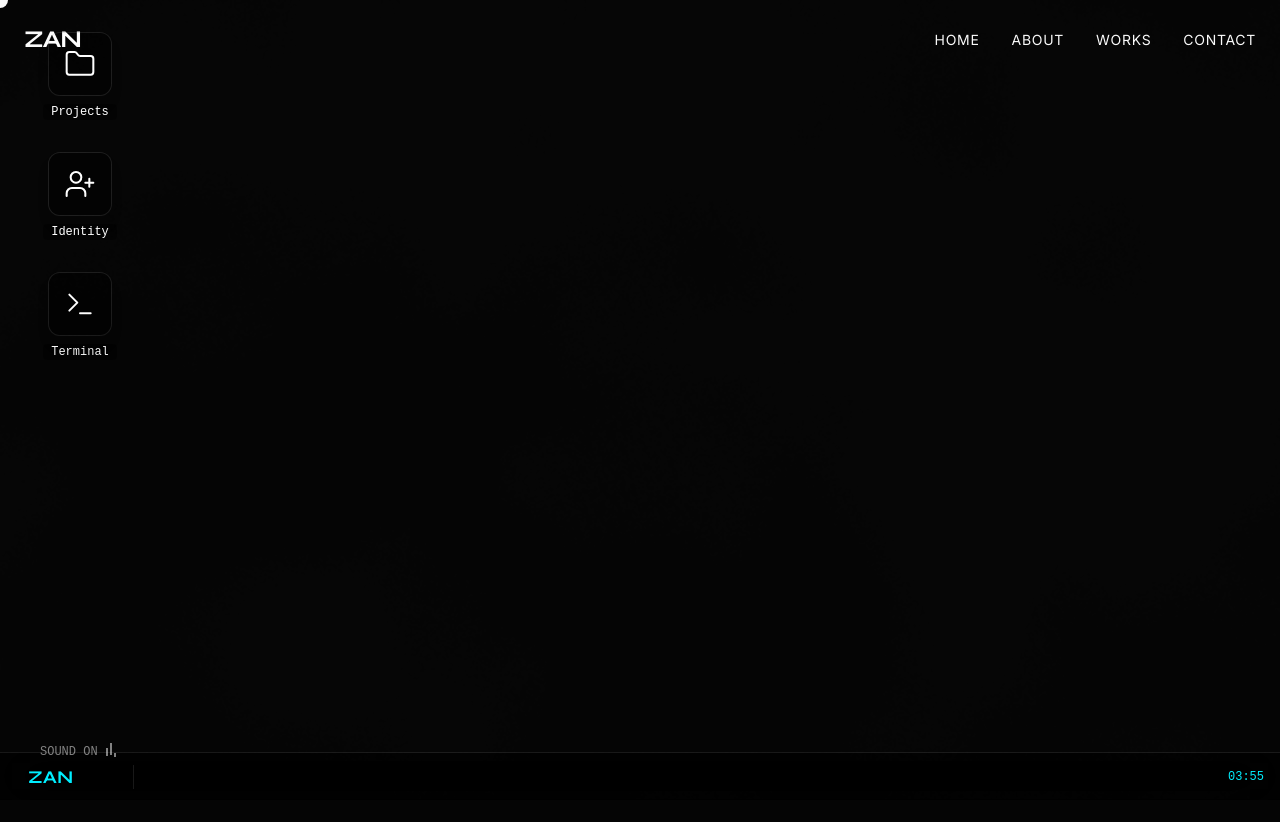
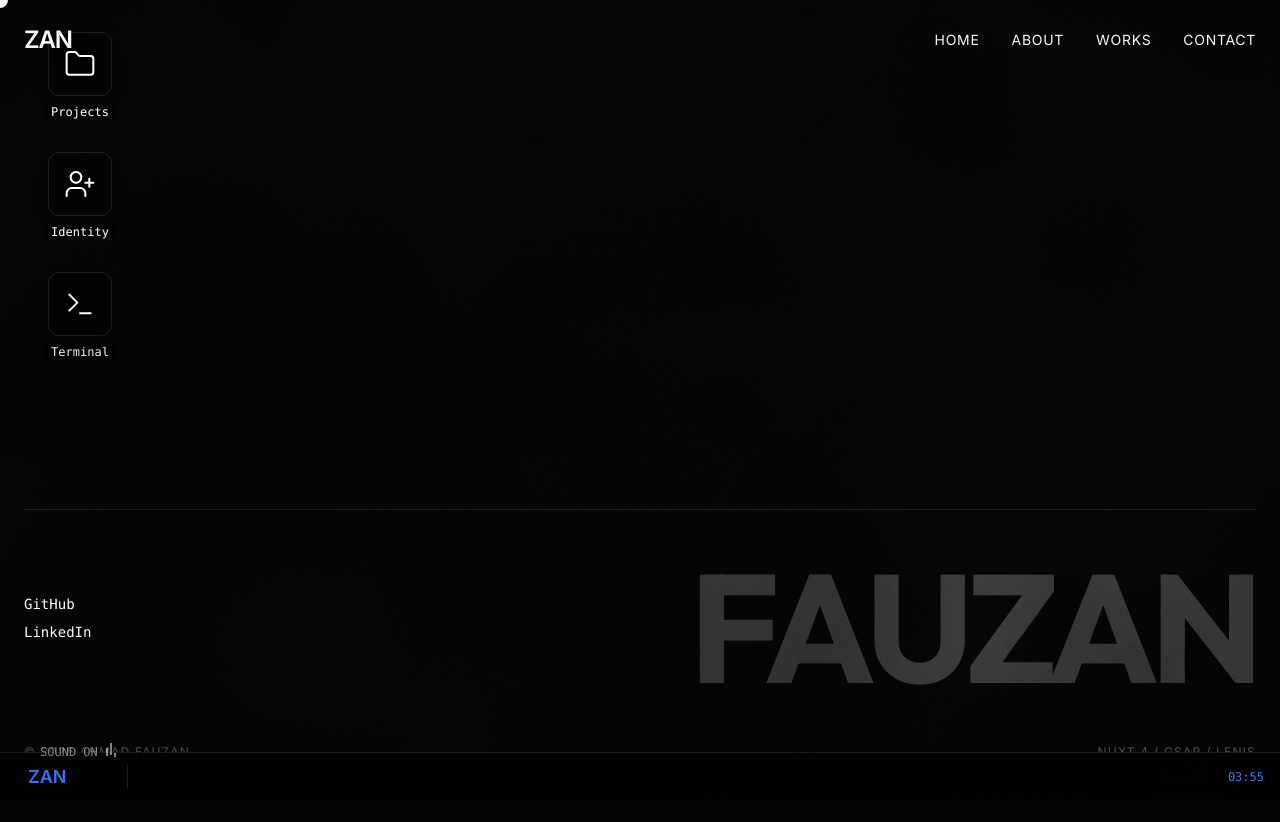
Before and after one commit to zannn1019/portfolio, a Nuxt app: page / in a window 1280 px wide. Shown: the top 822 px of the page. Built offline with nearby package versions, Linux system fonts and the light colour scheme.

Commit message:
Revert "discord"
This reverts commit 24a3f28e1270ab1cf0fd23495b377e68032cd075.

```diff
--- a/app/assets/css/main.css
+++ b/app/assets/css/main.css
@@ -9,18 +9,17 @@
 @tailwind utilities;
 
 :root {
-  /* Cyber-System Palette */
+  /* Ethereal Brutalism Palette */
   --color-void: #050505;
-  --color-surface: #0a0a0a;
-  --color-text-primary: #ffffff;
-  --color-text-secondary: #888888;
-  --color-accent: #00f0ff; /* Mint/Cyber Lime */
-  --color-border: #333333;
+  --color-surface: #0A0A0A;
+  --color-text-primary: #E5E5E5;
+  --color-text-secondary: #94A3B8;
+  --color-accent: #3B82F6;
+  --color-border: #262626;
 
   /* Fonts */
-  --font-display: 'Syne', sans-serif;
+  --font-display: 'Outfit', sans-serif;
   --font-body: 'Inter', sans-serif;
-  --font-mono: 'JetBrains Mono', monospace;
   --font-art: 'Syne', sans-serif;
 }
 
--- a/tailwind.config.ts
+++ /dev/null
@@ -1,32 +0,0 @@
-import type { Config } from 'tailwindcss'
-
-export default <Config>{
-  content: [
-    './app/components/**/*.{js,vue,ts}',
-    './app/layouts/**/*.vue',
-    './app/pages/**/*.vue',
-    './app/plugins/**/*.{js,ts}',
-    './app/app.vue',
-    './app/error.vue'
-  ],
-  theme: {
-    extend: {
-      colors: {
-        void: 'var(--color-void)',
-        surface: 'var(--color-surface)',
-        text: {
-          primary: 'var(--color-text-primary)',
-          secondary: 'var(--color-text-secondary)',
-        },
-        accent: 'var(--color-accent)',
-        border: 'var(--color-border)',
-      },
-      fontFamily: {
-        display: ['var(--font-display)', 'sans-serif'],
-        body: ['var(--font-body)', 'sans-serif'],
-        mono: ['var(--font-mono)', 'monospace'],
-        art: ['var(--font-art)', 'sans-serif'],
-      }
-    }
-  }
-}
```
Also changed, not shown: 1 other file (tests, documents, lock files or other folders).
